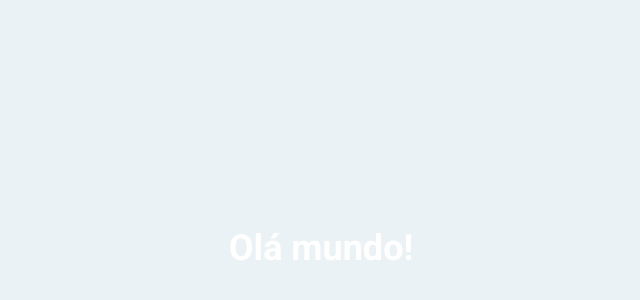
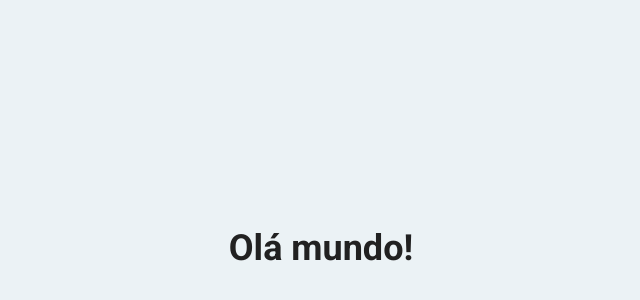
Before and after one commit to dyegosoriano/cima-hoje, a React (Create React App) app: page / in a window 1280 px wide. Shown: the part 152-452 px from the top of the page, without its empty margins (319-959 px from the left). Built offline with nearby package versions, Linux system fonts and the light colour scheme.

Commit message:
atualizando estilo global

```diff
--- a/src/styles/global.js
+++ b/src/styles/global.js
@@ -12,7 +12,7 @@ export default createGlobalStyle`
     height:100vh;
 
     background: #EBF2F5;
-    color: #FFF;
+    color: #212121;
 
     display:flex;
     justify-content:center;
```
